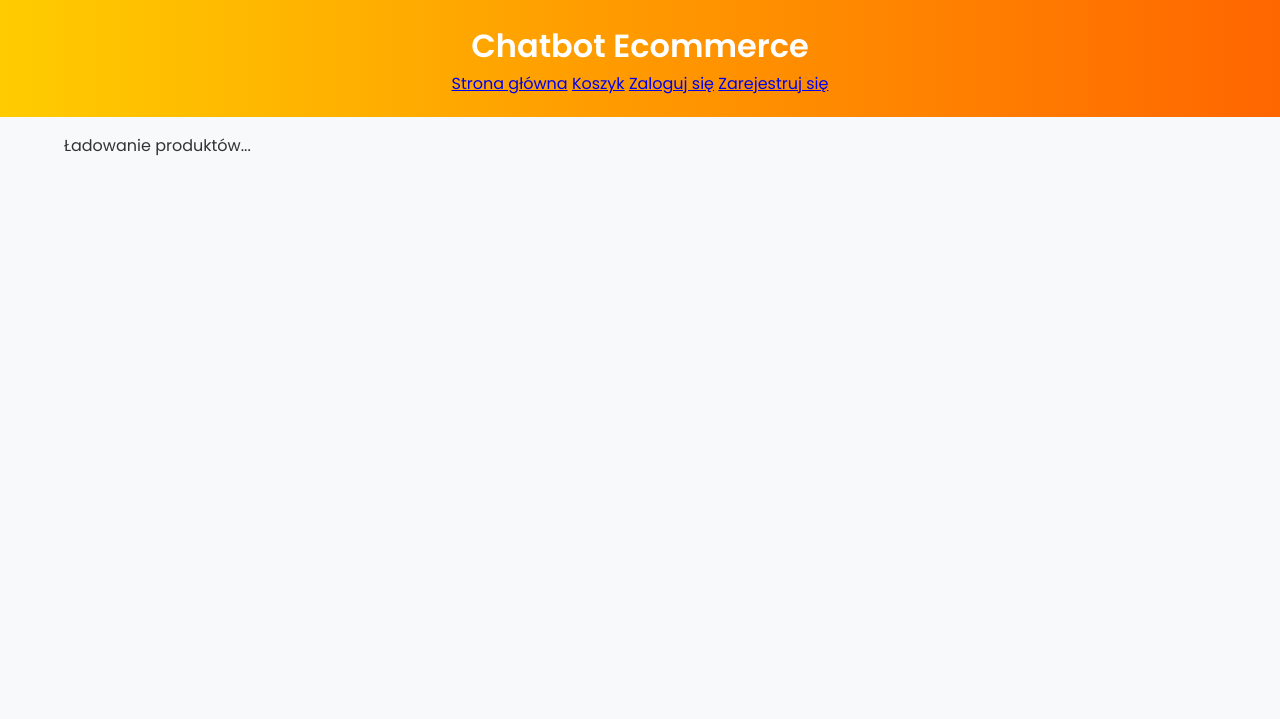
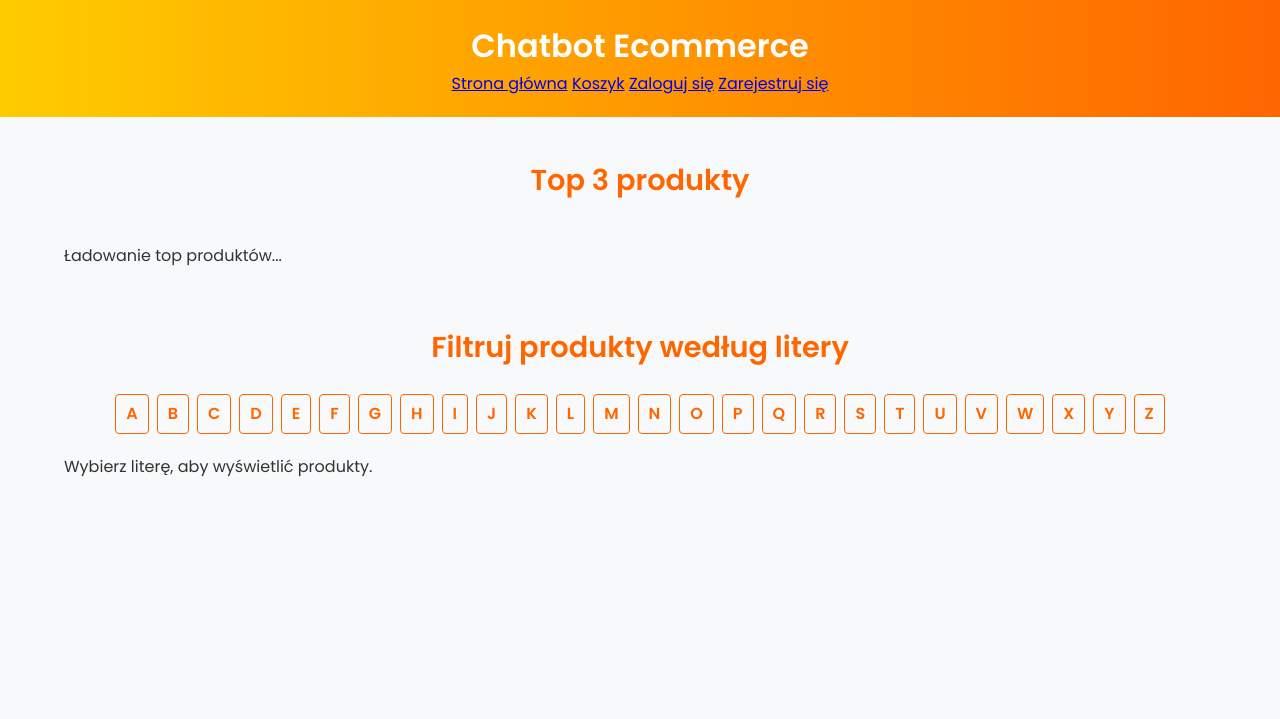
Before and after one commit to Ericmarins/chatbot-ecommerce, a Django app: page /core/index/ in a window 1280 px wide. Shown: the top 719 px of the page. Run offline with Django 5.2, Linux system fonts and the light colour scheme; data comes from the database, SQL or seed files in the repository; both versions use the stored data as it was after the commit.

Commit message:
Added token authentication for APi and additional API views; included filtered products by A-Z on home page; included chatbot on every sub website

```diff
--- a/chatbot_ecommerce/api/urls.py
+++ b/chatbot_ecommerce/api/urls.py
@@ -1,7 +1,22 @@
-from django.urls import path
-from .views import top_products, chatbot_request
+# chatbot_ecommerce/api/urls.py
+
+from django.urls import path, include
+from rest_framework.routers import DefaultRouter
+from .views import top_products, chatbot_request, ProductViewSet, OrderViewSet, register
+from rest_framework.authtoken.views import obtain_auth_token
+
+router = DefaultRouter()
+router.register(r'products', ProductViewSet, basename='product')
+router.register(r'orders', OrderViewSet, basename='order')
+# Jeśli chcesz dodać kolejne zestawy (np. dla Customer) – podobnie
 
 urlpatterns = [
+    # Istniejące endpointy dla chatbota:
     path('top-products/', top_products, name="top-products"),
     path('chatbot/', chatbot_request, name="chatbot"),
+    # Nowe endpointy rejestracji i logowania (token):
+    path('register/', register, name='api-register'),
+    path('login/', obtain_auth_token, name='api-login'),
+    # Endpointy CRUD i dodatkowe z routera:
+    path('', include(router.urls)),
 ]
--- a/chatbot_ecommerce/api/views.py
+++ b/chatbot_ecommerce/api/views.py
@@ -1,12 +1,22 @@
 import json
 import spacy
+import re
 
+from rest_framework.permissions import AllowAny
 from django.http import JsonResponse
 from rest_framework.decorators import api_view
 from rest_framework.response import Response
-from core.models import Product, Faq
-from core.serializers import ProductSerializer
-
+from core.serializers import ProductSerializer, OrderSerializer
+from rest_framework import viewsets, permissions, status
+from rest_framework.decorators import action, api_view, permission_classes
+from rest_framework.response import Response
+from rest_framework.authtoken.models import Token
+from django.contrib.auth.models import User
+from django.contrib.auth.password_validation import validate_password
+from django.core.exceptions import ValidationError
+from django.db.models import Count, Sum
+from django.db.models.functions import TruncMonth
+from core.models import Product, Order, Customer, Faq
 
 # Ładujemy model języka polskiego z biblioteki spaCy
 nlp = spacy.load('pl_core_news_lg')
@@ -55,7 +65,7 @@
     ],
 }
 
-# Funkcja do klasyfikacji intencji na podstawie podobieństwa fraz
+# Funkcja do klasyfikacji intencji z progiem trafności
 def classify_intent(user_message):
     doc = nlp(user_message)
     best_intent = "DEFAULT"
@@ -70,6 +80,10 @@
                 best_score = score
                 best_intent = intent
 
+    # Jeśli trafność jest zbyt niska, ustawiamy intencję na domyślną
+    if best_score < 0.5:
+        best_intent = "DEFAULT"
+
     return best_intent
 
 # Widok API do obsługi zapytań chatbota
@@ -82,28 +96,105 @@
         intent = classify_intent(user_message)
 
         response_text = "Cześć! Jak mogę Ci pomóc?"
+
         if intent == "PRODUCT":
-            products = Product.objects.all()[:3]
-            product_names = ", ".join([p.name for p in products])
-            response_text = f"Mamy następujące produkty: {product_names}."
+            # Próba wyłapania konkretnego zapytania o produkt, np. "czy macie poziomki"
+            product_search = re.search(r'czy\s+macie\s+(.+)', user_message, flags=re.IGNORECASE)
+            if product_search:
+                # Pobieramy wyszukiwany termin i usuwamy ewentualne białe znaki
+                product_query = product_search.group(1).strip()
+                # Wyszukujemy produkty, których nazwa zawiera podaną frazę (niezależnie od wielkości liter)
+                products = Product.objects.filter(name__icontains=product_query)
+                if products.exists():
+                    product_names = ", ".join([p.name for p in products])
+                    response_text = f"Mamy następujące produkty: {product_names}."
+                else:
+                    response_text = f"Przykro nam, nie znaleziono produktów zawierających '{product_query}'."
+            else:
+                # Jeśli nie udało się wyłapać konkretnego zapytania, zwracamy przykładową listę produktów
+                products = Product.objects.all()[:3]
+                product_names = ", ".join([p.name for p in products])
+                response_text = f"Mamy następujące produkty: {product_names}."
+
         elif intent == "FAQ":
             faqs = Faq.objects.all()[:3]
             faq_texts = " | ".join([f"{faq.question}: {faq.answer}" for faq in faqs])
             response_text = f"Oto kilka FAQ: {faq_texts}."
+
         elif intent == "DELIVERY":
             faq_delivery = Faq.objects.filter(question__icontains="dostawa").first()
             if faq_delivery:
                 response_text = f"Informacje o dostawie: {faq_delivery.answer}"
             else:
                 response_text = "Przepraszamy, nie znaleziono informacji o dostawie."
+
         else:
-            response_text = "Przepraszam, nie rozumiem pytania. Jak mogę Ci pomóc?" # Domyślna odpowiedź
+            response_text = "Przepraszam, nie rozumiem pytania. Proszę sprecyzować zapytanie."
+
         return JsonResponse({'response': response_text})
 
-    return JsonResponse({'error': 'Invalid request method.'}, status=400) # Błąd dla innych metod HTTP
+    return JsonResponse({'error': 'Invalid request method.'}, status=400)
 
 @api_view(['GET']) # Dekorator dla widoku API
+@permission_classes([AllowAny]) # Pozwalamy na dostęp dla wszystkich
 def top_products(request): # Widok API dla topowych produktów
     products = Product.objects.order_by('-stock')[:3] # Pobieramy 3 produkty z największą ilością na stanie
     serializer = ProductSerializer(products, many=True) # Serializujemy dane
     return Response(serializer.data) # Zwracamy dane w formacie JSON
+
+@permission_classes([AllowAny])
+# --- Widok CRUD dla produktów (ModelViewSet) ---
+class ProductViewSet(viewsets.ModelViewSet):
+    queryset = Product.objects.all()
+    serializer_class = ProductSerializer
+
+    # Przykład: GET /api/products/by-letter/?letter=A
+    @action(detail=False, methods=['get'], url_path='by-letter')
+    def by_letter(self, request):
+        letter = request.query_params.get('letter', '').upper()
+        if not letter:
+            return Response({"detail": "Podaj parametr 'letter'."}, status=status.HTTP_400_BAD_REQUEST)
+        qs = self.get_queryset().filter(name__istartswith=letter)
+        serializer = self.get_serializer(qs, many=True)
+        return Response(serializer.data)
+
+class OrderViewSet(viewsets.ModelViewSet):
+    queryset = Order.objects.all()
+    # Możesz stworzyć dedykowany serializator dla Order – poniżej uproszczony przykład
+
+    serializer_class = OrderSerializer
+
+    # Endpoint nietypowy: zestawienie miesięczne zamówień
+    # Tylko administrator ma do niego dostęp.
+    @action(detail=False, methods=['get'], url_path='monthly-summary',
+            permission_classes=[permissions.IsAdminUser])
+    def monthly_summary(self, request):
+        summary = (
+            Order.objects
+            .annotate(month=TruncMonth('created_at'))
+            .values('month')
+            .annotate(total_orders=Count('id'), total_value=Sum('total_value'))
+            .order_by('month')
+        )
+        return Response(summary)
+
+# --- Widok rejestracji użytkownika z tokenem ---
+@api_view(['POST'])
+@permission_classes([])  # Pozwalamy anonimowym użytkownikom na rejestrację
+def register(request):
+    username = request.data.get('username')
+    password = request.data.get('password')
+    email = request.data.get('email', '')
+    if not username or not password:
+        return Response({"detail": "Username oraz password są wymagane."},
+                        status=status.HTTP_400_BAD_REQUEST)
+    if User.objects.filter(username=username).exists():
+        return Response({"detail": "Użytkownik o takim username już istnieje."},
+                        status=status.HTTP_400_BAD_REQUEST)
+    try:
+        validate_password(password)
+    except ValidationError as e:
+        return Response({"detail": e.messages}, status=status.HTTP_400_BAD_REQUEST)
+    user = User.objects.create_user(username=username, password=password, email=email)
+    token, created = Token.objects.get_or_create(user=user)
+    return Response({"token": token.key}, status=status.HTTP_201_CREATED)
--- a/chatbot_ecommerce/core/static/css/styles.css
+++ b/chatbot_ecommerce/core/static/css/styles.css
@@ -35,3 +35,28 @@
 .login-form .form-group { margin-bottom: 15px; }
 .login-form label { display: block; margin-bottom: 5px; font-weight: 600; }
 .login-form input { width: 100%; padding: 8px; border: 1px solid #ccc; border-radius: 4px; }
+.container h2 { margin-top: 40px; font-size: 1.8rem; color: var(--primary-color); text-align: center; }
+#top-products-container, #sorted-products-container { display: grid; grid-template-columns: repeat(auto-fit, minmax(280px, 1fr)); gap: 20px; margin-top: 20px; }
+/* Stylizacja paska z literami alfabetu */
+#alphabet-filter {
+  text-align: center;
+  margin: 20px 0;
+}
+
+#alphabet-filter .alphabet-letter {
+  display: inline-block;
+  margin: 0 4px;
+  padding: 6px 10px;
+  text-decoration: none;
+  font-weight: bold;
+  color: var(--primary-color);
+  border: 1px solid var(--primary-color);
+  border-radius: 4px;
+  transition: background-color 0.3s, color 0.3s;
+}
+
+#alphabet-filter .alphabet-letter:hover,
+#alphabet-filter .alphabet-letter.active {
+  background-color: var(--primary-color);
+  color: #fff;
+}
--- a/chatbot_ecommerce/core/templates/core/index.html
+++ b/chatbot_ecommerce/core/templates/core/index.html
@@ -2,114 +2,35 @@
 {% load static %}
 
 {% block content %}
-  <!-- Główna zawartość strony -->
-  <div class="container" id="products-container">
-    <p>Ładowanie produktów...</p>
+  <div class="container">
+    <!-- Sekcja Top 3 produktów -->
+    <h2>Top 3 produkty</h2>
+    <div id="top-products-container">
+      <p>Ładowanie top produktów...</p>
+    </div>
+
+    <!-- Sekcja sortowania alfabetycznego -->
+    <h2>Filtruj produkty według litery</h2>
+    <!-- Kontener, do którego dynamicznie wstawimy litery alfabetu -->
+    <div id="alphabet-filter"></div>
+    <!-- Kontener dla produktów przefiltrowanych według wybranej litery -->
+    <div id="filtered-products-container">
+      <p>Wybierz literę, aby wyświetlić produkty.</p>
+    </div>
   </div>
-
-  <!-- Chatbot (dodajemy go do zawartości, aby był widoczny na stronie głównej) -->
-  <div id="chatbot">
-    <div id="chatbot-header">
-      <span>Chatbot</span>
-      <button id="chatbot-close">&times;</button>
-    </div>
-    <div id="chatbot-messages"></div>
-    <form id="chatbot-form">
-      <input type="text" id="chatbot-input" placeholder="Napisz wiadomość...">
-      <button type="submit">Wyślij</button>
-    </form>
-  </div>
-  <button id="chatbot-toggle">Czat</button>
 {% endblock %}
 
 {% block extra_js %}
   <script>
     document.addEventListener("DOMContentLoaded", function() {
-      const chatbotToggle = document.getElementById('chatbot-toggle');
-      const chatbotClose = document.getElementById('chatbot-close');
-      const chatbot = document.getElementById('chatbot');
-      const chatbotMessages = document.getElementById('chatbot-messages');
-      let firstMessageSent = false;
-
-      // Pokazanie/ukrycie chatbota
-      chatbotToggle.addEventListener('click', function() {
-        chatbot.style.display = (chatbot.style.display === 'none' || chatbot.style.display === '') ? 'flex' : 'none';
-
-        // Wysłanie pierwszej wiadomości tylko raz
-        if (!firstMessageSent) {
-          sendBotMessage("Cześć, jak mogę Ci pomóc?");
-          firstMessageSent = true;
-        }
-      });
-
-      // Zamknięcie chatbota
-      chatbotClose.addEventListener('click', function() {
-        chatbot.style.display = 'none';
-      });
-
-      // Obsługa wysyłania wiadomości
-      document.getElementById('chatbot-form').addEventListener('submit', function(e) {
-        e.preventDefault();
-        const input = document.getElementById('chatbot-input');
-        const message = input.value.trim();
-        if (!message) return;
-
-        // Dodaj wiadomość użytkownika do okna chatu
-        appendMessage(message, 'user-message');
-        input.value = '';
-
-        // Wysłanie POST requestu do API chatbota
-        fetch('/api/chatbot/', {
-          method: 'POST',
-          headers: {
-            'Content-Type': 'application/json',
-            'X-CSRFToken': getCookie('csrftoken')
-          },
-          body: JSON.stringify({ message: message })
-        })
-        .then(response => response.json())
-        .then(data => sendBotMessage(data.response))
-        .catch(error => console.error('Error:', error));
-      });
-
-      // Funkcja dodawania wiadomości do chatu
-      function appendMessage(text, className) {
-        const messageDiv = document.createElement('div');
-        messageDiv.classList.add(className);
-        messageDiv.textContent = text;
-        chatbotMessages.appendChild(messageDiv);
-        chatbotMessages.scrollTop = chatbotMessages.scrollHeight;
-      }
-
-      // Funkcja wysyłania wiadomości bota
-      function sendBotMessage(text) {
-        appendMessage(text, 'bot-message');
-      }
-
-      // Funkcja pobierająca token CSRF z ciasteczek
-      function getCookie(name) {
-        let cookieValue = null;
-        if (document.cookie && document.cookie !== '') {
-          const cookies = document.cookie.split(';');
-          for (let i = 0; i < cookies.length; i++) {
-            const cookie = cookies[i].trim();
-            if (cookie.startsWith(name + '=')) {
-              cookieValue = decodeURIComponent(cookie.substring(name.length + 1));
-              break;
-            }
-          }
-        }
-        return cookieValue;
-      }
-
-      // Inicjalizacja pobierania top 3 produktów (np. pod względem dostępności)
+      // Pobieranie Top 3 produktów
       fetch('/api/top-products/')
         .then(response => response.json())
         .then(data => {
-          let container = document.getElementById("products-container");
-          container.innerHTML = "";
+          const topContainer = document.getElementById("top-products-container");
+          topContainer.innerHTML = "";
           data.forEach(product => {
-            container.innerHTML += `
+            topContainer.innerHTML += `
               <div class="product-card">
                 <div class="product-image">
                   <img src="${product.image || 'https://via.placeholder.com/150'}" alt="${product.name}">
@@ -119,14 +40,65 @@
                   <p>${product.description}</p>
                   <p class="price">Cena: ${product.price} PLN/kg</p>
                   <p class="stock">Pozostała ilość: ${product.stock} KG</p>
-                  <!-- Przycisk umożliwiający dodanie do koszyka -->
                   <a href="/core/add-to-cart/${product.id}/" class="btn">Dodaj do koszyka</a>
                 </div>
               </div>
             `;
           });
         })
-        .catch(error => console.error('Error fetching products:', error));
+        .catch(error => console.error('Error fetching top products:', error));
+
+      // Generowanie liter alfabetu dynamicznie
+      const alphabetContainer = document.getElementById("alphabet-filter");
+      for (let i = 65; i <= 90; i++) {  // ASCII od 65 (A) do 90 (Z)
+        const letter = String.fromCharCode(i);
+        const a = document.createElement("a");
+        a.href = "#";
+        a.classList.add("alphabet-letter");
+        a.setAttribute("data-letter", letter);
+        a.textContent = letter;
+        alphabetContainer.appendChild(a);
+      }
+
+      // Obsługa kliknięć w literach
+      const letterLinks = document.querySelectorAll('#alphabet-filter .alphabet-letter');
+      letterLinks.forEach(link => {
+        link.addEventListener('click', function(e) {
+          e.preventDefault();
+          const letter = this.getAttribute('data-letter');
+          // Ustawienie aktywnej litery
+          letterLinks.forEach(l => l.classList.remove('active'));
+          this.classList.add('active');
+
+          fetch('/api/products/by-letter/?letter=' + letter)
+            .then(response => response.json())
+            .then(data => {
+              const filteredContainer = document.getElementById("filtered-products-container");
+              filteredContainer.innerHTML = "";
+              if(data.length === 0) {
+                filteredContainer.innerHTML = `<p>Brak produktów zaczynających się na literę ${letter}.</p>`;
+              } else {
+                data.forEach(product => {
+                  filteredContainer.innerHTML += `
+                    <div class="product-card">
+                      <div class="product-image">
+                        <img src="${product.image || 'https://via.placeholder.com/150'}" alt="${product.name}">
+                      </div>
+                      <div class="product-info">
+                        <h2>${product.name}</h2>
+                        <p>${product.description}</p>
+                        <p class="price">Cena: ${product.price} PLN/kg</p>
+                        <p class="stock">Pozostała ilość: ${product.stock} KG</p>
+                        <a href="/core/add-to-cart/${product.id}/" class="btn">Dodaj do koszyka</a>
+                      </div>
+                    </div>
+                  `;
+                });
+              }
+            })
+            .catch(error => console.error('Error fetching products by letter:', error));
+        });
+      });
     });
   </script>
 {% endblock %}
```
Also changed, not shown: chatbot_ecommerce/config/settings.py (+12 -0 lines), chatbot_ecommerce/core/serializers.py (+12 -2 lines), chatbot_ecommerce/core/templates/core/base.html (+87 -1 lines), chatbot_ecommerce/db.sqlite3.
